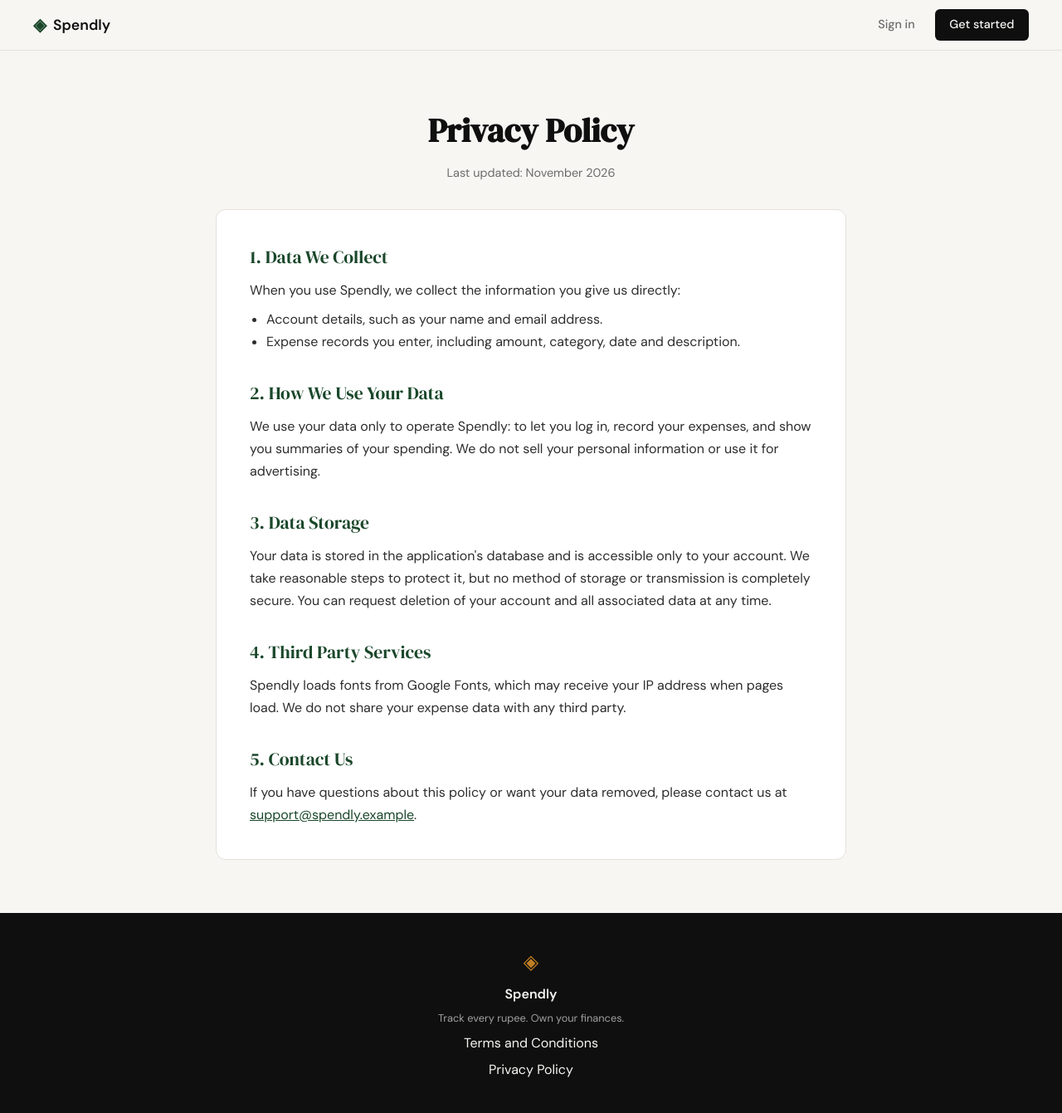
After one commit to teadrinke/spendly, a Flask app: page /privacy in a window 1280 px wide. The commit adds this page. Shown: the whole page at 83% size. Run offline with Flask 3, Linux system fonts and the light colour scheme.

Commit message:
landing: add privacy policy page and route
Co-Authored-By: Claude Sonnet 5.5 <noreply@anthropic.com>

```diff
--- a/app.py
+++ b/app.py
@@ -25,6 +25,11 @@ def login():
 @app.route("/terms")
 def terms():
     return render_template("terms.html")
+
+
+@app.route("/privacy")
+def privacy():
+    return render_template("privacy.html")
 
 
 # ------------------------------------------------------------------ #
--- a/static/css/style.css
+++ b/static/css/style.css
@@ -508,6 +508,74 @@ a { color: inherit; text-decoration: none; }
 }
 
 /* ------------------------------------------------------------------ */
+/* Legal pages (terms, privacy)                                        */
+/* ------------------------------------------------------------------ */
+
+.legal-section {
+    padding: 4rem 2rem;
+}
+
+.legal-inner {
+    max-width: 760px;
+    margin: 0 auto;
+}
+
+.legal-header {
+    text-align: center;
+    margin-bottom: 2rem;
+}
+
+.legal-title {
+    font-family: var(--font-display);
+    font-size: 2.5rem;
+    color: var(--ink);
+    margin-bottom: 0.5rem;
+}
+
+.legal-updated {
+    font-size: 0.9rem;
+    color: var(--ink-muted);
+}
+
+.legal-card {
+    background: var(--paper-card);
+    border: 1px solid var(--border);
+    border-radius: var(--radius-md);
+    padding: 2.5rem;
+}
+
+.legal-card h2 {
+    font-family: var(--font-display);
+    font-size: 1.35rem;
+    font-weight: 400;
+    color: var(--accent);
+    margin: 2rem 0 0.5rem;
+}
+
+.legal-card h2:first-child { margin-top: 0; }
+
+.legal-card p,
+.legal-card li {
+    color: var(--ink-soft);
+    line-height: 1.7;
+}
+
+.legal-card ul {
+    margin: 0.5rem 0 0 1.25rem;
+}
+
+.legal-card a {
+    color: var(--accent);
+    text-decoration: underline;
+}
+
+@media (max-width: 600px) {
+    .legal-section { padding: 2.5rem 1rem; }
+    .legal-card { padding: 1.5rem; }
+    .legal-title { font-size: 2rem; }
+}
+
+/* ------------------------------------------------------------------ */
 /* Responsive                                                          */
 /* ------------------------------------------------------------------ */
 
--- a/templates/base.html
+++ b/templates/base.html
@@ -35,7 +35,7 @@
             <span class="footer-name">Spendly</span>
             <p class="footer-copy">Track every rupee. Own your finances.</p>
             <a href="/terms">Terms and Conditions</a>
-            <a href="#">Privacy Policy</a>
+            <a href="/privacy">Privacy Policy</a>
         </div>
     </footer>
 
--- /dev/null
+++ b/templates/privacy.html
@@ -0,0 +1,35 @@
+{% extends "base.html" %}
+
+{% block title %}Privacy Policy — Spendly{% endblock %}
+
+{% block content %}
+<section class="legal-section">
+    <div class="legal-inner">
+        <div class="legal-header">
+            <h1 class="legal-title">Privacy Policy</h1>
+            <p class="legal-updated">Last updated: November 2026</p>
+        </div>
+
+        <div class="legal-card">
+            <h2>1. Data We Collect</h2>
+            <p>When you use Spendly, we collect the information you give us directly:</p>
+            <ul>
+                <li>Account details, such as your name and email address.</li>
+                <li>Expense records you enter, including amount, category, date and description.</li>
+            </ul>
+
+            <h2>2. How We Use Your Data</h2>
+            <p>We use your data only to operate Spendly: to let you log in, record your expenses, and show you summaries of your spending. We do not sell your personal information or use it for advertising.</p>
+
+            <h2>3. Data Storage</h2>
+            <p>Your data is stored in the application's database and is accessible only to your account. We take reasonable steps to protect it, but no method of storage or transmission is completely secure. You can request deletion of your account and all associated data at any time.</p>
+
+            <h2>4. Third Party Services</h2>
+            <p>Spendly loads fonts from Google Fonts, which may receive your IP address when pages load. We do not share your expense data with any third party.</p>
+
+            <h2>5. Contact Us</h2>
+            <p>If you have questions about this policy or want your data removed, please contact us at <a href="mailto:support@spendly.example">support@spendly.example</a>.</p>
+        </div>
+    </div>
+</section>
+{% endblock %}
```
Also changed, not shown: templates/terms.html (+5 -12 lines).
